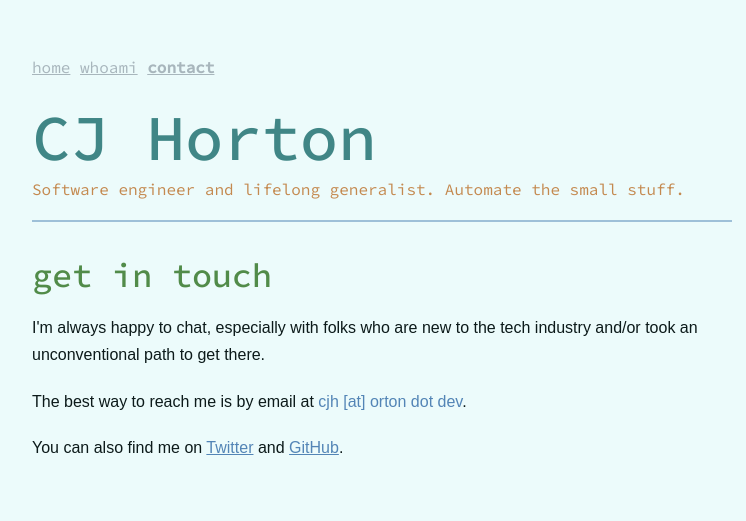
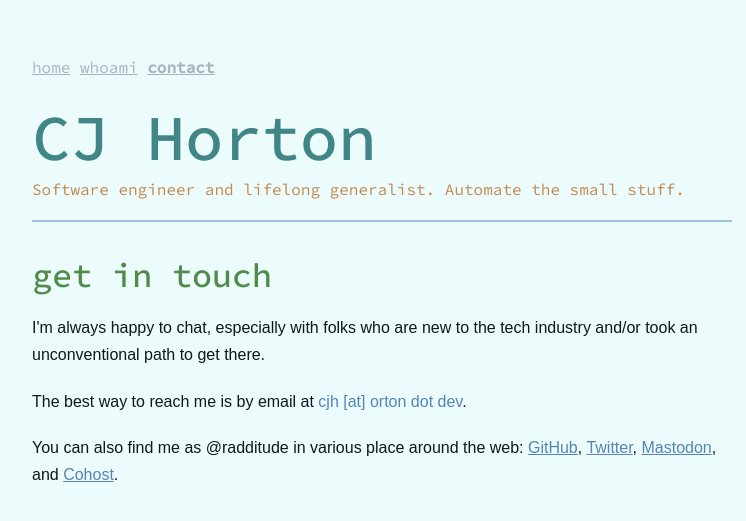
Before and after one commit to radditude/radditude.github.io, a Jekyll site: the page built from contact.html, in a window 1280 px wide. Shown: the top 521 px of the page, without its empty margins (258-1004 px from the left). Built offline with Jekyll 4.4.1, drawn with Linux system fonts in a browser that asks for light colours; some web fonts are replaced.

Commit message:
Update contact.html

```diff
--- a/contact.html
+++ b/contact.html
@@ -21,6 +21,8 @@
   {% assign twitter = site.author.social | where:"title","Twitter" %}
   {% assign github = site.author.social | where:"title","Github" %}
   {% assign dev = site.author.social | where:"title","dev.to" %}
+  {% assign mastodon = site.author.social | where:"title","Mastodon" %}
+  {% assign cohost = site.author.social | where:"title","Cohost" %}
 
-  <p>You can also find me on <a href="{{ twitter.first.url }}">Twitter</a> and <a href="{{ github.first.url }}">GitHub</a>.</p>
+  <p>You can also find me as @radditude in various place around the web: <a href="{{ github.first.url }}">GitHub</a>, <a href="{{ twitter.first.url }}">Twitter</a>, <a rel="me" href="{{ mastodon.first.url }}">Mastodon</a>, and <a href="{{ cohost.first.url }}">Cohost</a>.</p>
 </div>
```
